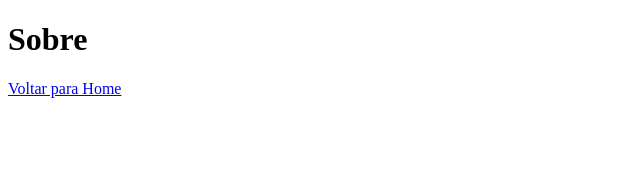
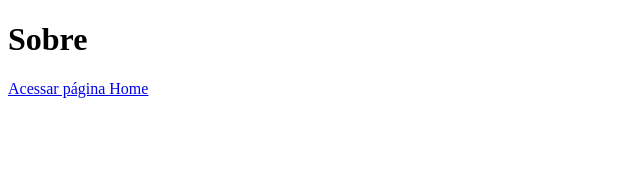
Before and after one commit to shoortega/ideia-unica, a Next.js app: page /sobre in a window 1280 px wide. Shown: the top 170 px of the page, without its empty margins (0-640 px from the left). Built offline with nearby package versions, Linux system fonts and the light colour scheme.

Commit message:
Teste Link 3

```diff
--- a/pages/sobre.js
+++ b/pages/sobre.js
@@ -1,13 +1,12 @@
-import Link from 'next/link' ;
+import Link from 'next/link';
 
 function Sobre() {
     return (<div>
         <h1>Sobre</h1>
 
         <Link href="/">
-            <a>Voltar para  Home</a>
+            <a> Acessar página Home </a>
         </Link>
-
     </div>)
 }
 
```
